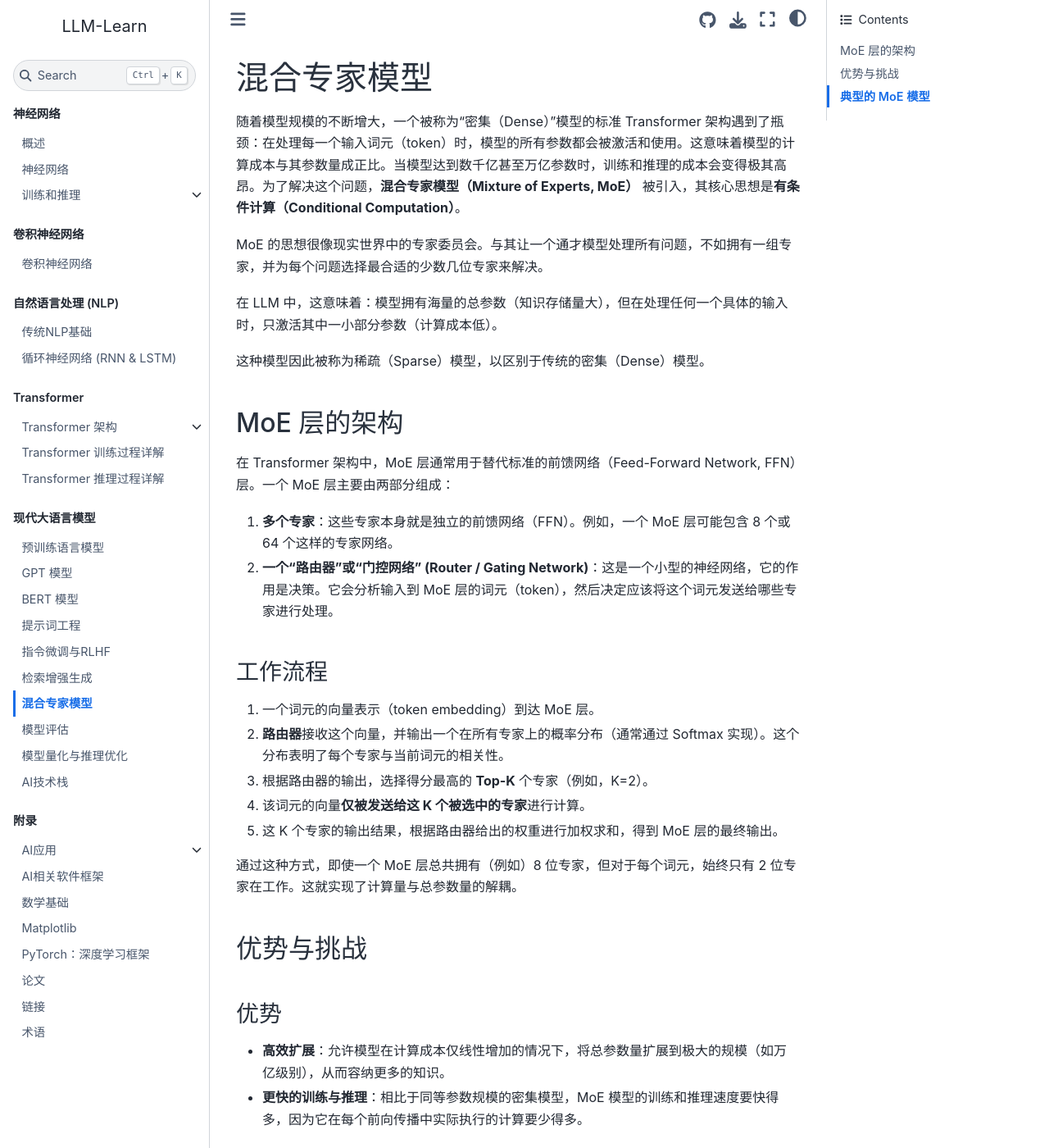
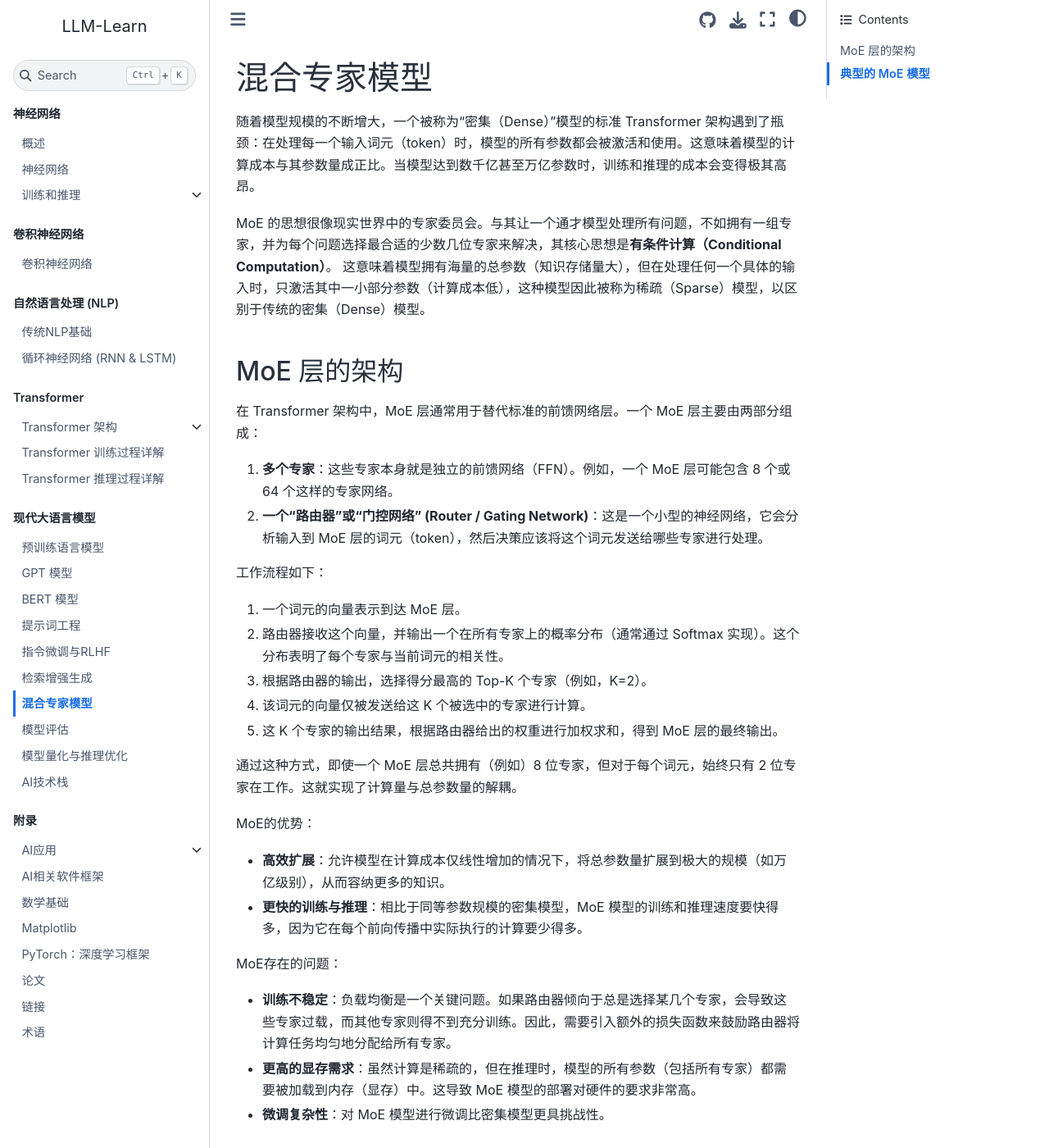
Before and after one commit to kaifeng/llm-learn, a Sphinx documentation site: the page built from source/part_modern_llms/moe.md, in a window 1280 px wide and 1400 px high. Shown: the whole window at 82% size. Built offline with Sphinx 7.4.7 and the Sphinx Book theme 1.1.4, drawn with Linux system fonts in a browser that asks for light colours; some of the changed text lies outside the part shown.

Commit message:
Rewording

```diff
--- a/source/part_modern_llms/moe.md
+++ b/source/part_modern_llms/moe.md
@@ -1,41 +1,35 @@
 # 混合专家模型
 
-随着模型规模的不断增大，一个被称为“密集（Dense）”模型的标准 Transformer 架构遇到了瓶颈：在处理每一个输入词元（token）时，模型的所有参数都会被激活和使用。这意味着模型的计算成本与其参数量成正比。当模型达到数千亿甚至万亿参数时，训练和推理的成本会变得极其高昂。为了解决这个问题，**混合专家模型（Mixture of Experts, MoE）** 被引入，其核心思想是**有条件计算（Conditional Computation）**。
+随着模型规模的不断增大，一个被称为“密集（Dense）”模型的标准 Transformer 架构遇到了瓶颈：在处理每一个输入词元（token）时，模型的所有参数都会被激活和使用。这意味着模型的计算成本与其参数量成正比。当模型达到数千亿甚至万亿参数时，训练和推理的成本会变得极其高昂。
 
-MoE 的思想很像现实世界中的专家委员会。与其让一个通才模型处理所有问题，不如拥有一组专家，并为每个问题选择最合适的少数几位专家来解决。
-
-在 LLM 中，这意味着：模型拥有海量的总参数（知识存储量大），但在处理任何一个具体的输入时，只激活其中一小部分参数（计算成本低）。
-
-这种模型因此被称为稀疏（Sparse）模型，以区别于传统的密集（Dense）模型。
+MoE 的思想很像现实世界中的专家委员会。与其让一个通才模型处理所有问题，不如拥有一组专家，并为每个问题选择最合适的少数几位专家来解决，其核心思想是**有条件计算（Conditional Computation）**。
+这意味着模型拥有海量的总参数（知识存储量大），但在处理任何一个具体的输入时，只激活其中一小部分参数（计算成本低），这种模型因此被称为稀疏（Sparse）模型，以区别于传统的密集（Dense）模型。
 
 ## MoE 层的架构
 
-在 Transformer 架构中，MoE 层通常用于替代标准的前馈网络（Feed-Forward Network, FFN）层。一个 MoE 层主要由两部分组成：
+在 Transformer 架构中，MoE 层通常用于替代标准的前馈网络层。一个 MoE 层主要由两部分组成：
 
 1.  **多个专家**：这些专家本身就是独立的前馈网络（FFN）。例如，一个 MoE 层可能包含 8 个或 64 个这样的专家网络。
+2.  **一个“路由器”或“门控网络” (Router / Gating Network)**：这是一个小型的神经网络，它会分析输入到 MoE 层的词元（token），然后决策应该将这个词元发送给哪些专家进行处理。
 
-2.  **一个“路由器”或“门控网络” (Router / Gating Network)**：这是一个小型的神经网络，它的作用是决策。它会分析输入到 MoE 层的词元（token），然后决定应该将这个词元发送给哪些专家进行处理。
+工作流程如下：
 
-### 工作流程
-
-1.  一个词元的向量表示（token embedding）到达 MoE 层。
-2.  **路由器**接收这个向量，并输出一个在所有专家上的概率分布（通常通过 Softmax 实现）。这个分布表明了每个专家与当前词元的相关性。
-3.  根据路由器的输出，选择得分最高的 **Top-K** 个专家（例如，K=2）。
-4.  该词元的向量**仅被发送给这 K 个被选中的专家**进行计算。
+1.  一个词元的向量表示到达 MoE 层。
+2.  路由器接收这个向量，并输出一个在所有专家上的概率分布（通常通过 Softmax 实现）。这个分布表明了每个专家与当前词元的相关性。
+3.  根据路由器的输出，选择得分最高的 Top-K 个专家（例如，K=2）。
+4.  该词元的向量仅被发送给这 K 个被选中的专家进行计算。
 5.  这 K 个专家的输出结果，根据路由器给出的权重进行加权求和，得到 MoE 层的最终输出。
 
 通过这种方式，即使一个 MoE 层总共拥有（例如）8 位专家，但对于每个词元，始终只有 2 位专家在工作。这就实现了计算量与总参数量的解耦。
 
-## 优势与挑战
-
-### 优势
+MoE的优势：
 
 -   **高效扩展**：允许模型在计算成本仅线性增加的情况下，将总参数量扩展到极大的规模（如万亿级别），从而容纳更多的知识。
 -   **更快的训练与推理**：相比于同等参数规模的密集模型，MoE 模型的训练和推理速度要快得多，因为它在每个前向传播中实际执行的计算要少得多。
 
-### 挑战
+MoE存在的问题：
 
--   **训练不稳定**：负载均衡（Load Balancing）是一个关键问题。如果路由器倾向于总是选择某几个“明星专家”，会导致这些专家过载，而其他专家则得不到充分训练。因此，需要引入额外的损失函数（Auxiliary Loss）来鼓励路由器将计算任务均匀地分配给所有专家。
+-   **训练不稳定**：负载均衡是一个关键问题。如果路由器倾向于总是选择某几个专家，会导致这些专家过载，而其他专家则得不到充分训练。因此，需要引入额外的损失函数来鼓励路由器将计算任务均匀地分配给所有专家。
 -   **更高的显存需求**：虽然计算是稀疏的，但在推理时，模型的所有参数（包括所有专家）都需要被加载到内存（显存）中。这导致 MoE 模型的部署对硬件的要求非常高。
 -   **微调复杂性**：对 MoE 模型进行微调比密集模型更具挑战性。
 
```
Also changed, not shown: source/part_modern_llms/instruction_tuning_rlhf.md (+6 -6 lines).
